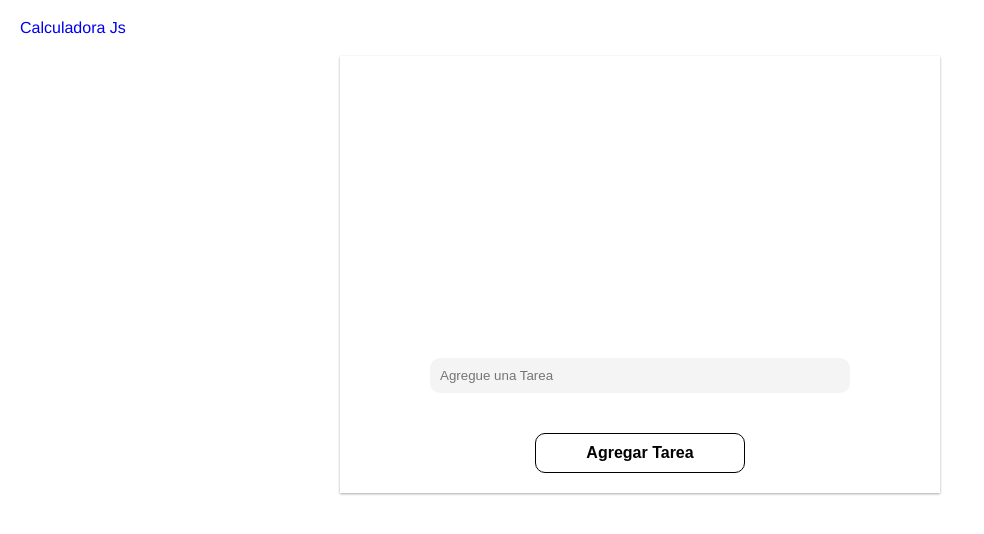
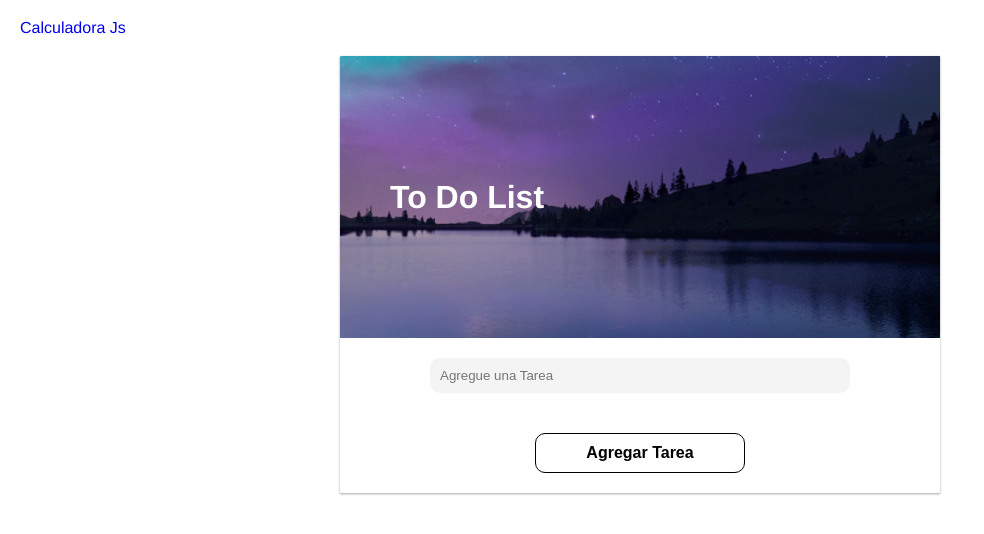
Before and after one commit to Dede1421/HackatonS11, a plain HTML site: page list.html in a window 1280 px wide. Shown: the whole page, without its empty margins (0-984 px from the left). Drawn offline with Linux system fonts and the light colour scheme; the site is published under a folder, as on GitHub Pages, so addresses that start at the root find nothing.

Commit message:
Se corrgió imagen

```diff
--- a/styles/main2.css
+++ b/styles/main2.css
@@ -32,7 +32,7 @@ a {
 
 /*Estilo del To Do list*/
 .banner {
-  background-image: url("/images/banner.jpg");
+  background-image: url("../images/banner.jpg");
   background-size: cover;
   background-position: center;
   padding: 125px 50px;
```
